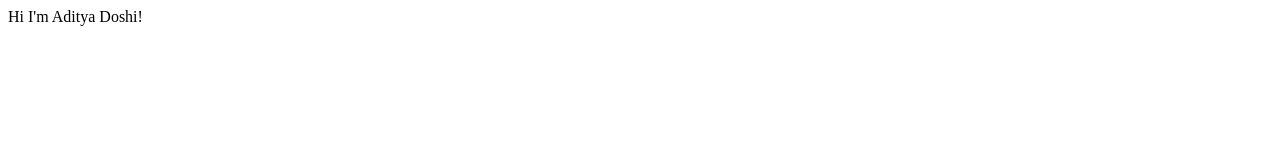
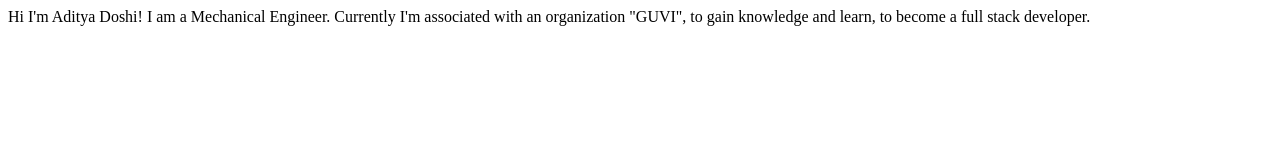
Before and after one commit to adidoshi/git-operations, a plain HTML site: page index.html in a window 1280 px wide. Drawn offline with Linux system fonts and the light colour scheme.

Commit message:
docs: updated content in index.html

```diff
--- a/index.html
+++ b/index.html
@@ -8,5 +8,8 @@
 </head>
 <body>
     Hi I'm Aditya Doshi!
+
+    I am a Mechanical Engineer.
+    Currently I'm associated with an organization "GUVI", to gain knowledge and learn, to become a full stack developer.
 </body>
 </html>
```
